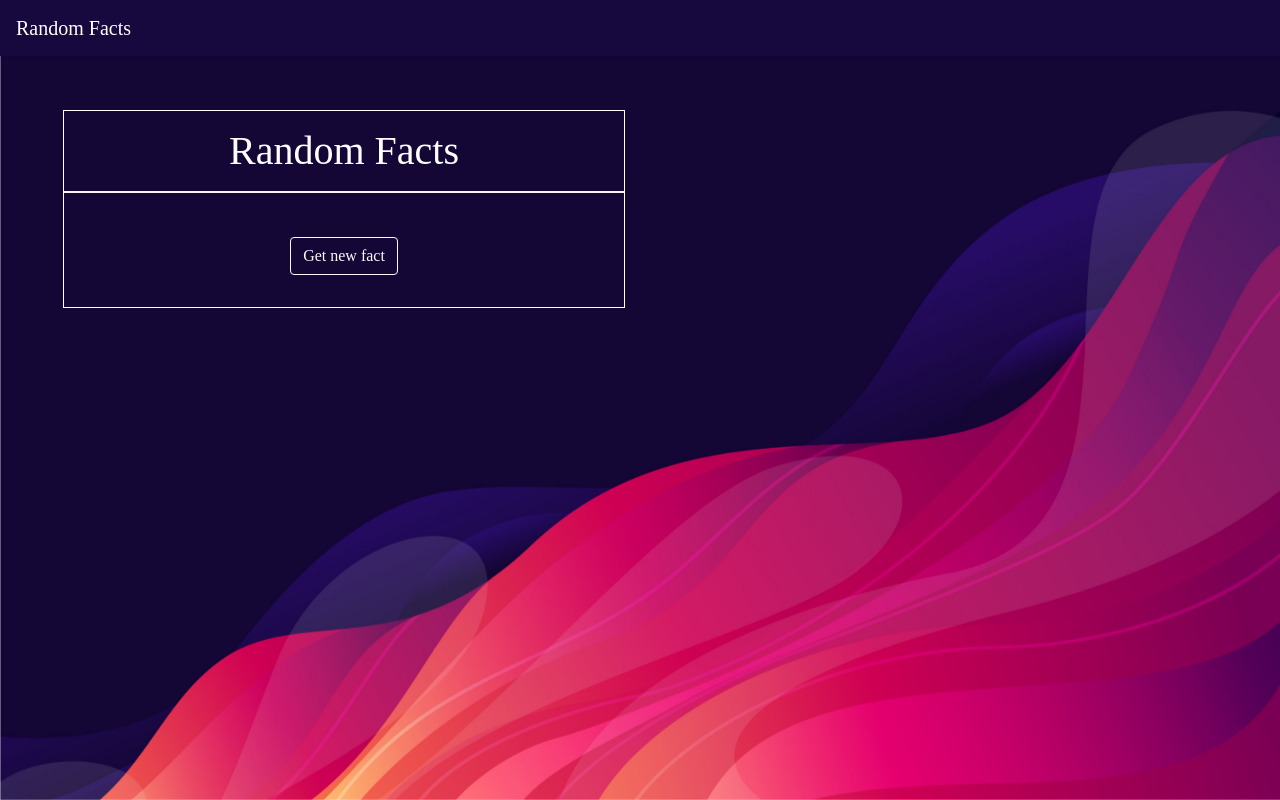
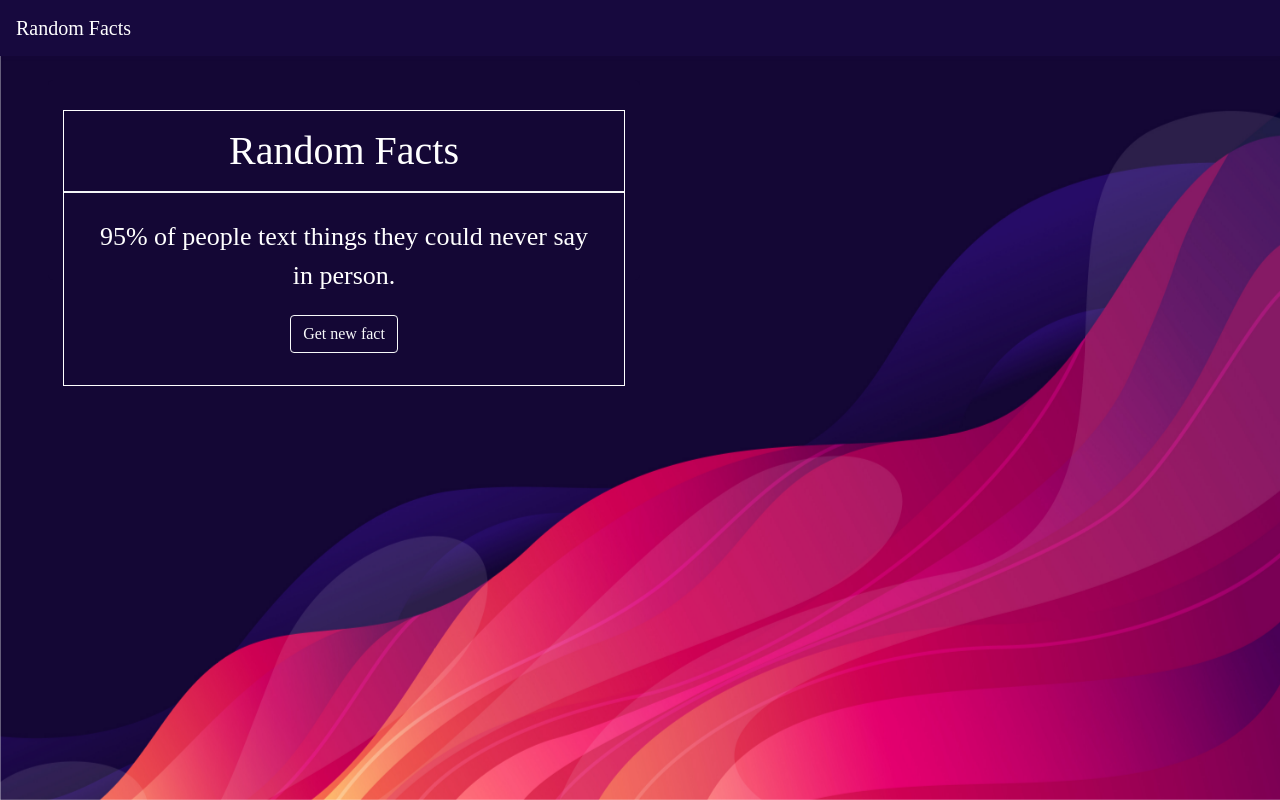
Before and after one commit to EmmanuelJoshua/randomfacts, a React (Create React App) app: page / in a window 1280 px wide. Built offline with nearby package versions, Linux system fonts and the light colour scheme; no server answers.

Commit message:
Some changes

```diff
--- a/src/App.js
+++ b/src/App.js
@@ -39,8 +39,8 @@ class App extends Component {
                     <h1>Random Facts</h1>
                     <hr/>
                     <p className='pl-4 pr-4 pt-2'>
-                      {this.state.randomFacts.trivia}
-                      {/* 95% of people text things they could never say in person. */}
+                      {/* {this.state.randomFacts.trivia} */}
+                      95% of people text things they could never say in person.
                       </p>
                       <Button variant='outline-light' className='mb-3 mt-1' onClick={this.getFact}>
                           Get new fact
```
Also changed, not shown: 1 other file (tests, documents, lock files or other folders).
